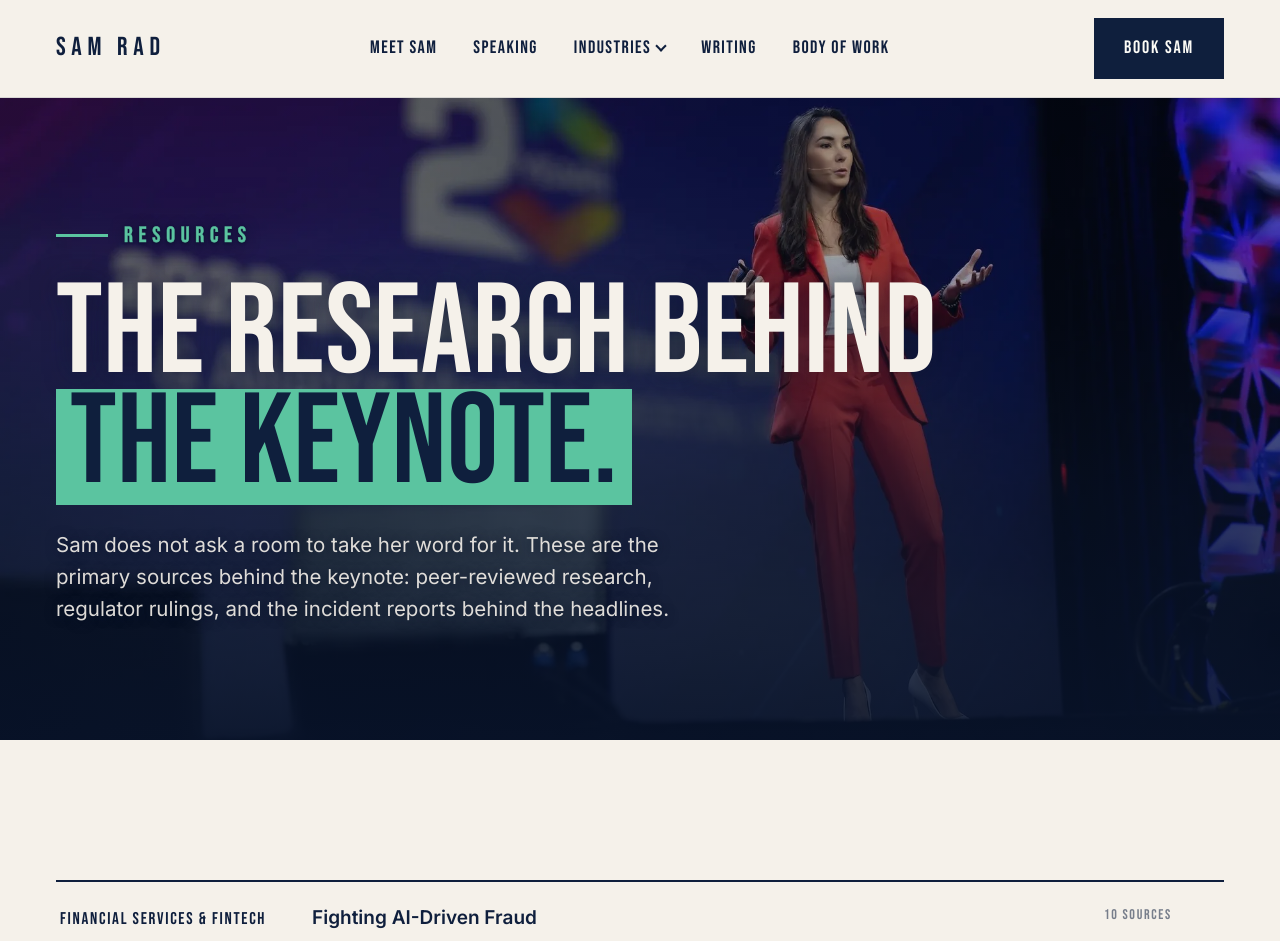
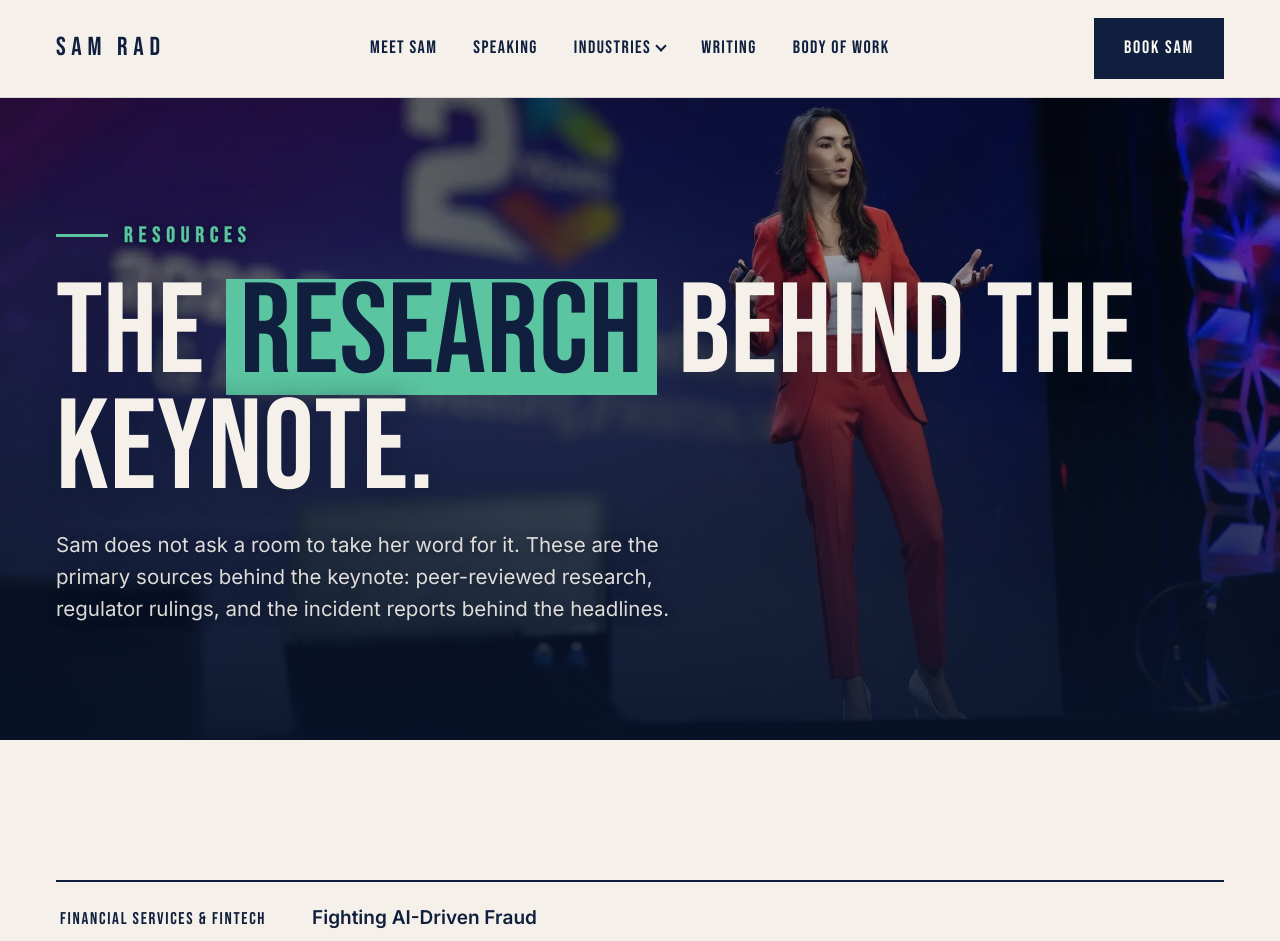
Before and after one commit to SamRadOfficial/sam-rad, a Next.js app: page /resources in a window 1280 px wide. Shown: the top 941 px of the page. Built offline with nearby package versions, Linux system fonts and the light colour scheme.

Commit message:
updates research page copy

```diff
--- a/app/resources/page.jsx
+++ b/app/resources/page.jsx
@@ -25,7 +25,7 @@ export default function Resources() {
           short
           lead="Sam does not ask a room to take her word for it. These are the primary sources behind the keynote: peer-reviewed research, regulator rulings, and the incident reports behind the headlines."
         >
-          The research behind <span className="mint-fill">the keynote.</span>
+          The <span className="mint-fill">research</span> behind the keynote.
         </PhotoHero>
 
         <section className="work" style={{ background: 'var(--paper)' }}>
@@ -37,9 +37,6 @@ export default function Resources() {
                   <span className="ttl">
                     <strong>{r.title}</strong>
                     <span className="sub">{r.deck}</span>
-                  </span>
-                  <span className="yrc">
-                    {r.sections.reduce((n, sec) => n + sec.items.length, 0)} sources
                   </span>
                   <span className="arw">→</span>
                 </Link>
--- a/data/resources.json
+++ b/data/resources.json
@@ -183,7 +183,7 @@
           },
           {
             "title": "EIP-721: Non-Fungible Token Standard",
-            "source": "Ethereum Improvement Proposals · Sam's early protocol work contributed to this standard",
+            "source": "Ethereum Improvement Proposals · Sam's early blockchain protocol work and patents at Chronicled, open sourced into the Ethereum standards, predate and parallel this standard",
             "url": "https://eips.ethereum.org/EIPS/eip-721"
           }
         ]
```
